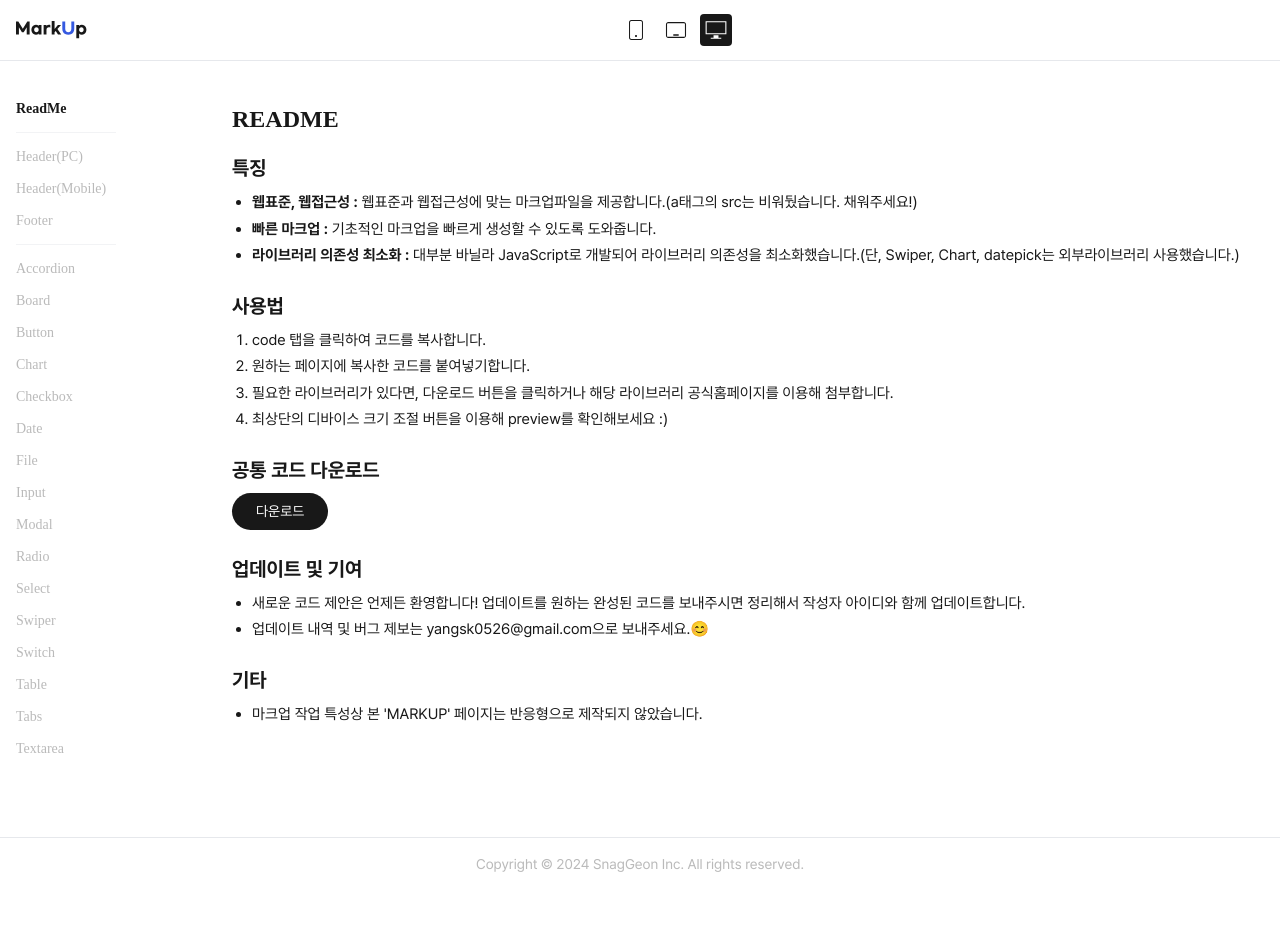
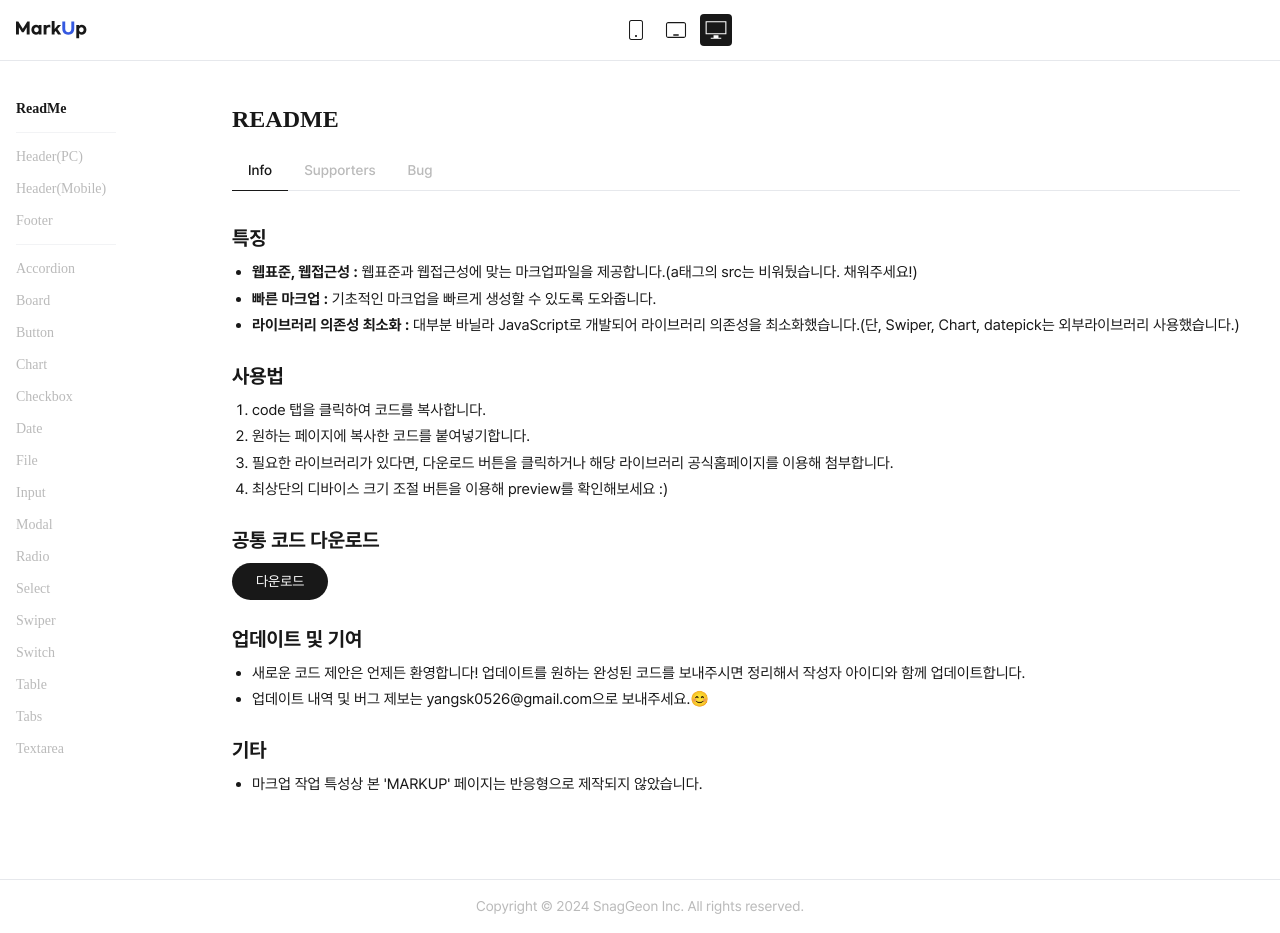
Before and after one commit to YangSangGeon/MarkUp, a Next.js app in the folder markup/: page / in a window 1280 px wide. Before the commit the page ends 891 px from the top, so only its background shows below. Built offline with nearby package versions, Linux system fonts and the light colour scheme; a web font is replaced by a local one.

Commit message:
readme 페이지 탭 2개 추가

```diff
--- a/markup/app/page.js
+++ b/markup/app/page.js
@@ -1,5 +1,6 @@
 "use client";
 import styled from "styled-components";
+import { useState, useEffect, useRef } from "react";
 
 const Body = styled.div`
   margin-top: 40px;
@@ -57,36 +58,99 @@ const DownBtn = styled.a`
     background-color: #3559e0;
   }
 `;
+const TabWrap = styled.div`
+  display: flex;
+  align-items: center;
+  border-bottom: 1px solid var(--boarder);
+  margin-bottom: 32px;
+`;
+const Tab = styled.a`
+  display: block;
+  font-size: 14px;
+  font-style: normal;
+  font-weight: 500;
+  line-height: normal;
+  text-transform: capitalize;
+  padding: 8px 16px 12px 16px;
+  transform: translateY(1px);
+`;
+
 export default function Home() {
+  const [index, setIndex] = useState(0);
+  const data = [
+    {
+      id: 0,
+      title: "Info",
+      description: "0",
+    },
+    {
+      id: 1,
+      title: "Supporters",
+      description: "1",
+    },
+    {
+      id: 2,
+      title: "Bug",
+      description: "2",
+    },
+  ];
+
   return (
     <Body>
       <Title>README</Title>
+      <TabWrap>
+        {data.map((item, innerIndex) => (
+          <Tab
+            href="#"
+            key={innerIndex}
+            style={{
+              color: index === item.id ? "var(--black)" : "var(--gray)",
+              borderBottom:
+                index === item.id
+                  ? "1px solid var(--black)"
+                  : "1px solid var(--boarder)",
+            }}
+            onClick={() => setIndex(item.id)}
+          >
+            {item.title}
+          </Tab>
+        ))}
+      </TabWrap>
+      {data
+        .filter((item) => index === item.id)
+        .map((item, innerIndex) =>
+          item.id === 0 ? (
+            <>
               <SubTitle>특징</SubTitle>
               <ReadMeListWrap>
                 <ReadMeList>
                   <strong>웹표준, 웹접근성 :</strong> 웹표준과 웹접근성에 맞는
-          마크업파일을 제공합니다.(a태그의 src는 비워뒀습니다. 채워주세요!)
+                  마크업파일을 제공합니다.(a태그의 src는 비워뒀습니다.
+                  채워주세요!)
                 </ReadMeList>
                 <ReadMeList>
-          <strong>빠른 마크업 :</strong> 기초적인 마크업을 빠르게 생성할 수
-          있도록 도와줍니다.
+                  <strong>빠른 마크업 :</strong> 기초적인 마크업을 빠르게 생성할
+                  수 있도록 도와줍니다.
                 </ReadMeList>
                 <ReadMeList>
-          <strong>라이브러리 의존성 최소화 :</strong> 대부분 바닐라 JavaScript로
-          개발되어 라이브러리 의존성을 최소화했습니다.(단, Swiper, Chart,
-          datepick는 외부라이브러리 사용했습니다.)
+                  <strong>라이브러리 의존성 최소화 :</strong> 대부분 바닐라
+                  JavaScript로 개발되어 라이브러리 의존성을 최소화했습니다.(단,
+                  Swiper, Chart, datepick는 외부라이브러리 사용했습니다.)
                 </ReadMeList>
               </ReadMeListWrap>
               <SubTitle>사용법</SubTitle>
               <ReadMeListWrap>
                 <ReadMeList2>code 탭을 클릭하여 코드를 복사합니다.</ReadMeList2>
-        <ReadMeList2>원하는 페이지에 복사한 코드를 붙여넣기합니다.</ReadMeList2>
                 <ReadMeList2>
-          필요한 라이브러리가 있다면, 다운로드 버튼을 클릭하거나 해당 라이브러리
-          공식홈페이지를 이용해 첨부합니다.
+                  원하는 페이지에 복사한 코드를 붙여넣기합니다.
                 </ReadMeList2>
                 <ReadMeList2>
-          최상단의 디바이스 크기 조절 버튼을 이용해 preview를 확인해보세요 :)
+                  필요한 라이브러리가 있다면, 다운로드 버튼을 클릭하거나 해당
+                  라이브러리 공식홈페이지를 이용해 첨부합니다.
+                </ReadMeList2>
+                <ReadMeList2>
+                  최상단의 디바이스 크기 조절 버튼을 이용해 preview를
+                  확인해보세요 :)
                 </ReadMeList2>
               </ReadMeListWrap>
               <SubTitle>공통 코드 다운로드</SubTitle>
@@ -96,11 +160,13 @@ export default function Home() {
               <SubTitle>업데이트 및 기여</SubTitle>
               <ReadMeListWrap>
                 <ReadMeList>
-          새로운 코드 제안은 언제든 환영합니다! 업데이트를 원하는 완성된 코드를
-          보내주시면 정리해서 작성자 아이디와 함께 업데이트합니다.
+                  새로운 코드 제안은 언제든 환영합니다! 업데이트를 원하는 완성된
+                  코드를 보내주시면 정리해서 작성자 아이디와 함께
+                  업데이트합니다.
                 </ReadMeList>
                 <ReadMeList>
-          업데이트 내역 및 버그 제보는 yangsk0526@gmail.com으로 보내주세요.😊
+                  업데이트 내역 및 버그 제보는 yangsk0526@gmail.com으로
+                  보내주세요.😊
                 </ReadMeList>
               </ReadMeListWrap>
               <SubTitle>기타</SubTitle>
@@ -110,10 +176,26 @@ export default function Home() {
                   않았습니다.
                 </ReadMeList>
               </ReadMeListWrap>
-      {/* <SubTitle>도움을 주신 분</SubTitle>
+            </>
+          ) : item.id === 1 ? (
+            <>
               <ReadMeListWrap>
-        <ReadMeList>아직..없음 ㅜ</ReadMeList>
-      </ReadMeListWrap> */}
+                <ReadMeList>The data is not available.</ReadMeList>
+              </ReadMeListWrap>
+            </>
+          ) : (
+            <>
+              <SubTitle>수정중</SubTitle>
+              <ReadMeListWrap>
+                <ReadMeList>간헐적으로 로고가 사라지는 현상</ReadMeList>
+                <ReadMeList>
+                  간헐적으로 외부라이브러리 적용 파일들 MarkUp 화면에서 적용
+                  안되는 현상
+                </ReadMeList>
+              </ReadMeListWrap>
+            </>
+          )
+        )}
     </Body>
   );
 }
```
Lines whose indentation alone changed are shown as unchanged.
